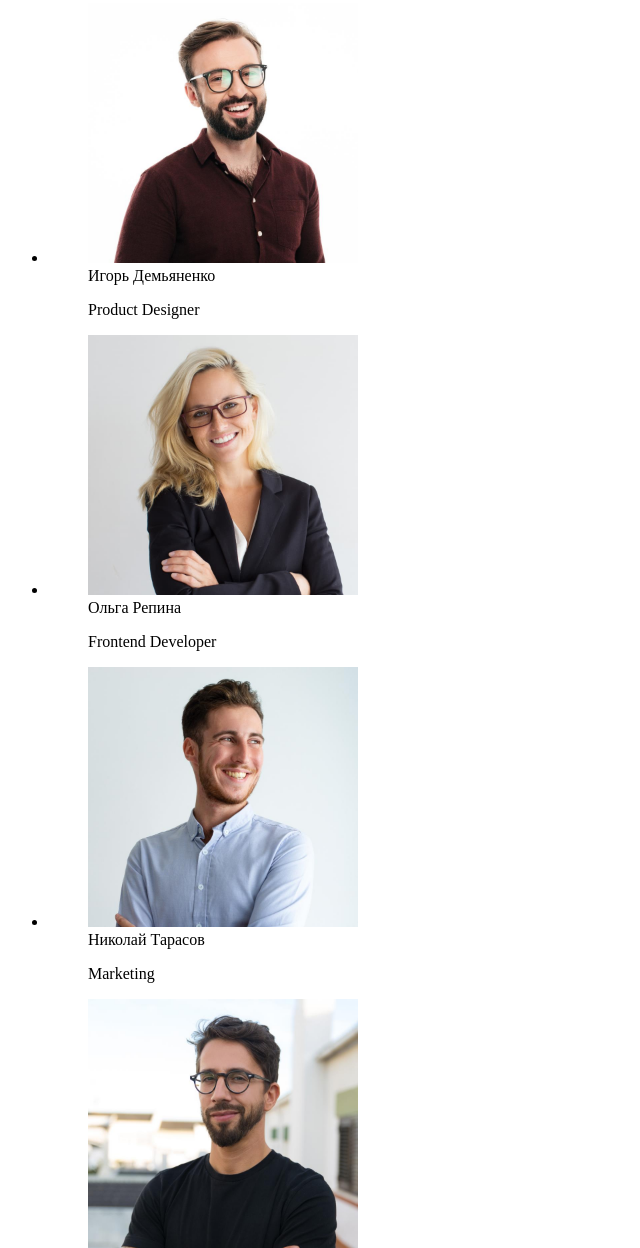
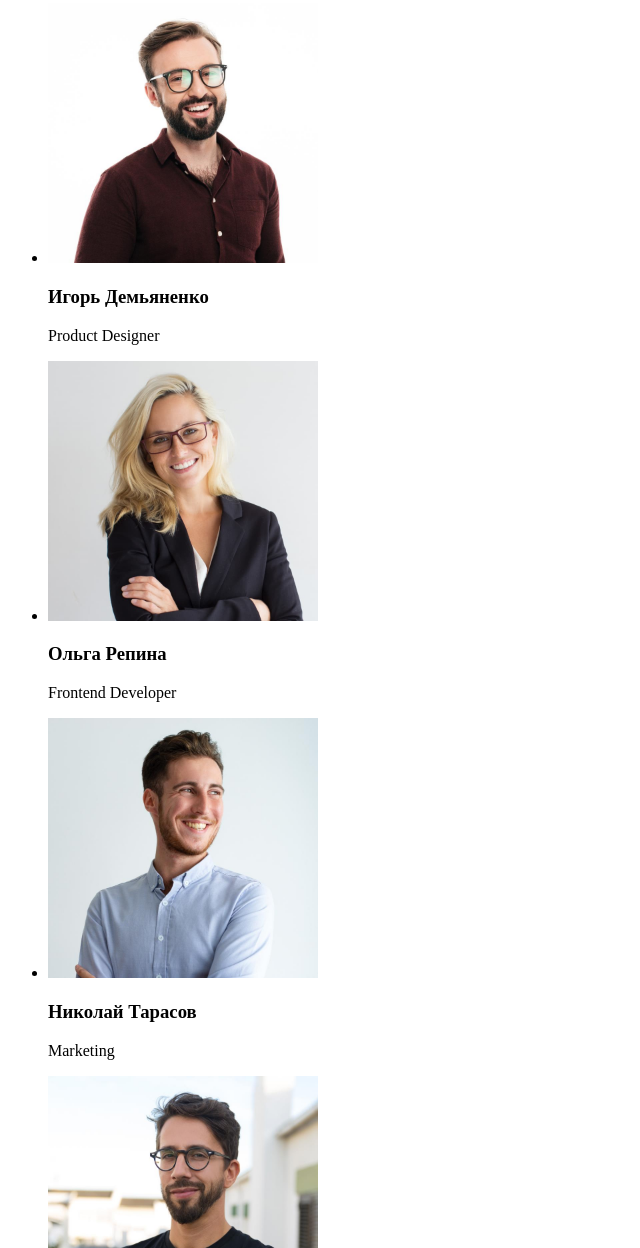
Before and after one commit to Yuliia-Bakai/goit-markup-hw-01, a plain HTML site: page index.html in a window 1280 px wide. Shown: the part 1552-2800 px from the top of the page, without its empty margins (0-640 px from the left). Drawn offline with Linux system fonts and the light colour scheme.

Commit message:
add html

```diff
--- a/index.html
+++ b/index.html
@@ -9,7 +9,7 @@
 <body>
     <header>
         <nav>
-            <a>WebStudio</a>
+            <a href="">WebStudio</a>
         <ul>
             <li><a href="">Студия</a></li>
             <li><a href="">Портфолио</a></li>
@@ -56,42 +56,33 @@
         <h2>Наша команда</h2>
        <ul>
            <li>
-            <figure>
             <img src="img/нашакоманда1.jpg" alt="" width="270">
-            <figcaption>Игорь Демьяненко
+            <h3>Игорь Демьяненко</h3>
                 <p>Product Designer</p>
-            </figcaption>
-            </figure>
+
            </li>
            <li>
-            <figure>
                 <img src="img/нашакоманда2.jpg" alt="" width="270">
-                <figcaption>Ольга Репина
+                <h3>Ольга Репина</h3>
                     <p>Frontend Developer</p>
-                </figcaption>
-            </figure>
            </li>
            <li>
-            <figure>
                 <img src="img/нашакоманда3.jpg" alt="" width="270">
-                <figcaption>Николай Тарасов
+                <h3>Николай Тарасов</h3>
                     <p>Marketing</p>
-                </figcaption>
-            </figure>
+
            </li>
            <li>
-            <figure>
                 <img src="img/нашакоманда4.jpg" alt="" width="270">
-                <figcaption>Михаил Ермаков
+                <h3>Михаил Ермаков</h3>
                     <p>UI Designer</p>
-                </figcaption>
-            </figure>
+
            </li>
         </ul>
     </section>
     </main>
     <footer>
-        <a>WebStudio</a>
+        <a href="">WebStudio</a>
         <address>
         <ul>
             <li>
```
Lines whose indentation alone changed are shown as unchanged.
